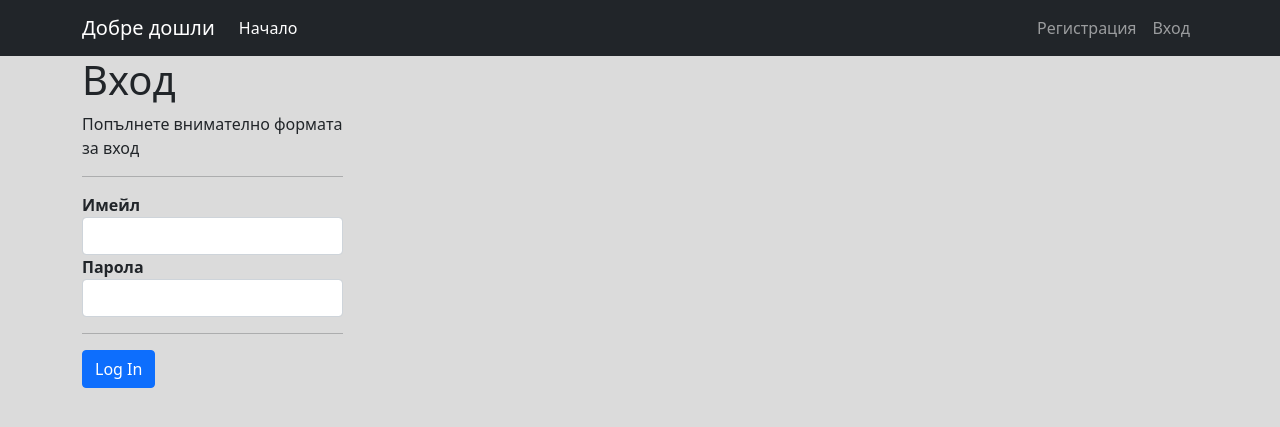
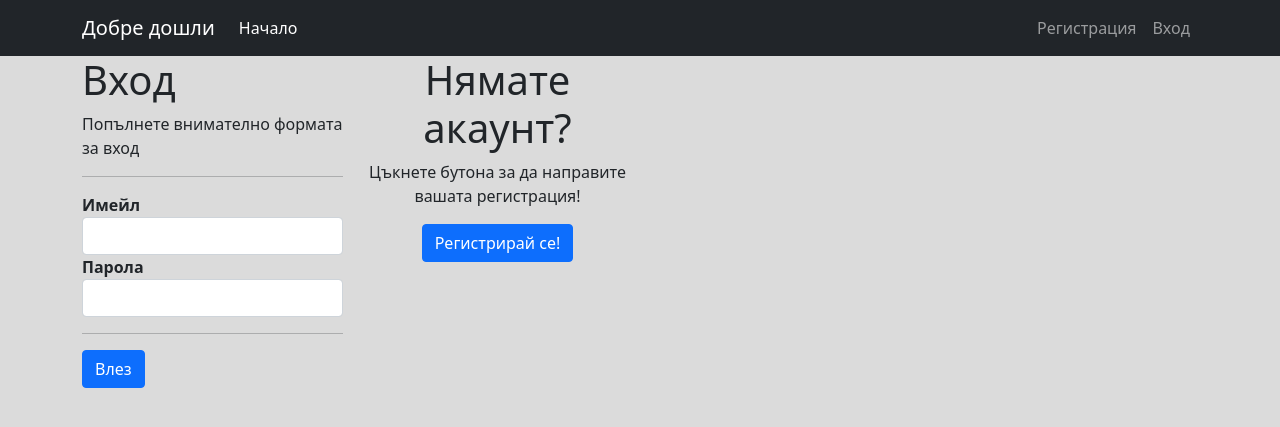
Before and after one commit to koko1313/php-hotel-reservation, a PHP site: page /login.php in a window 1280 px wide. Shown: the top 427 px of the page. Run offline with PHP 8.4, Linux system fonts and the light colour scheme; some libraries are stand-ins or nearby versions.

Commit message:
Login update v2

```diff
--- a/index.php
+++ b/index.php
@@ -71,7 +71,7 @@
       <div class="col text-center">
           <h1>Удобства</h1>
           <p>Хотелът разполага със СПА център, 5 ресторанта, фитнес център, барове и общи салони. Хотелът предлага денонощна рецепция, хеликоптерна площадка, конгресен център, рум-сървиз и билетни услуги за гостите.</p>
-          <a href="reservations.php" class="btn btn-primary text-center" role="button">Резервирай</a>
+          <a href="login.php" class="btn btn-primary text-center" role="button">Влез</a>
       </div>
       <div class="col text-center">
           <h1>СПА</h1>
--- a/login.php
+++ b/login.php
@@ -31,7 +31,12 @@
                     <label for="password"><b>Парола</b></label>
                     <input class="form-control" type="password" name="password" required>
                     <hr class="mb-3">
-                    <input class="btn btn-primary" type="submit" name="login" value="Log In">
+                    <input class="btn btn-primary" type="submit" name="login" value="Влез">
+                </div>
+                <div class="col-sm-3 col text-center">
+                    <h1>Нямате акаунт?</h1>
+                    <p>Цъкнете бутона за да направите вашата регистрация!</p>
+                    <a href="registration.php" class="btn btn-primary float-right" role="button">Регистрирай се!</a>
                 </div>
             </div>
         </div>
```
